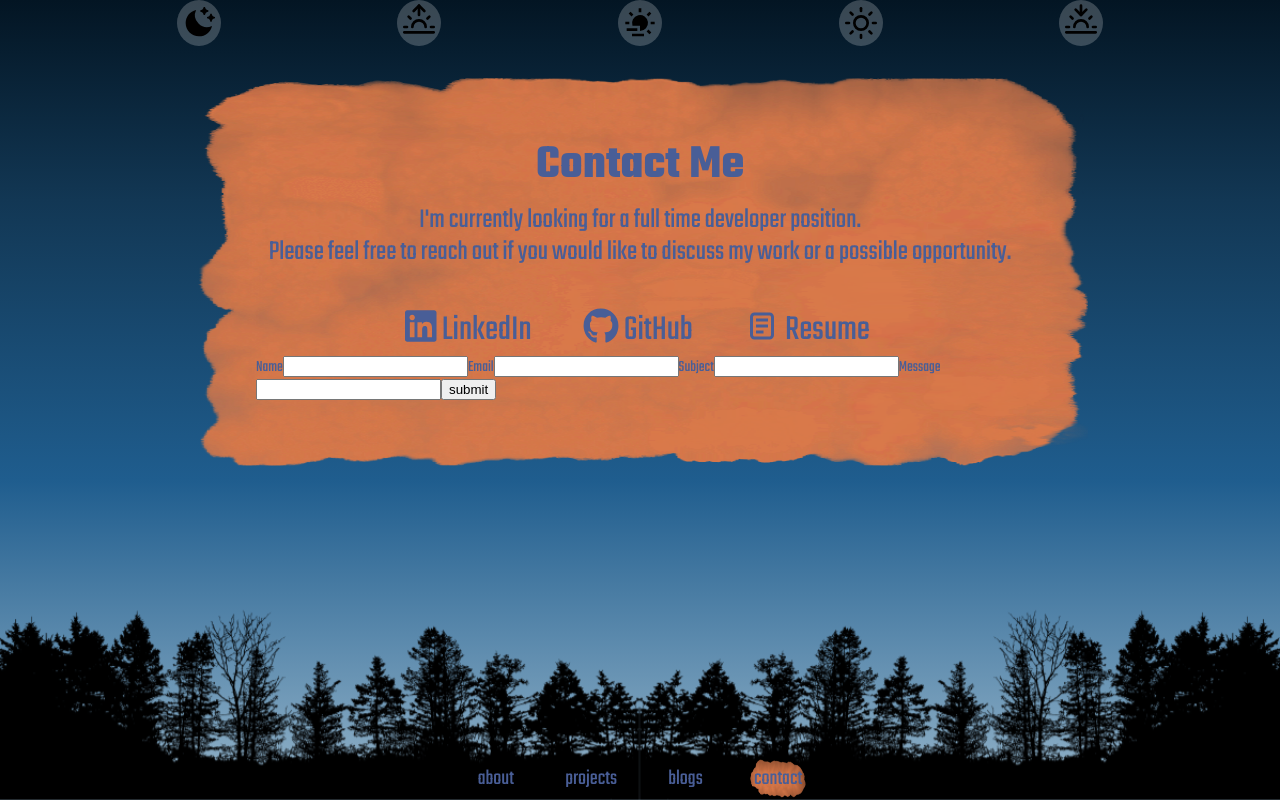
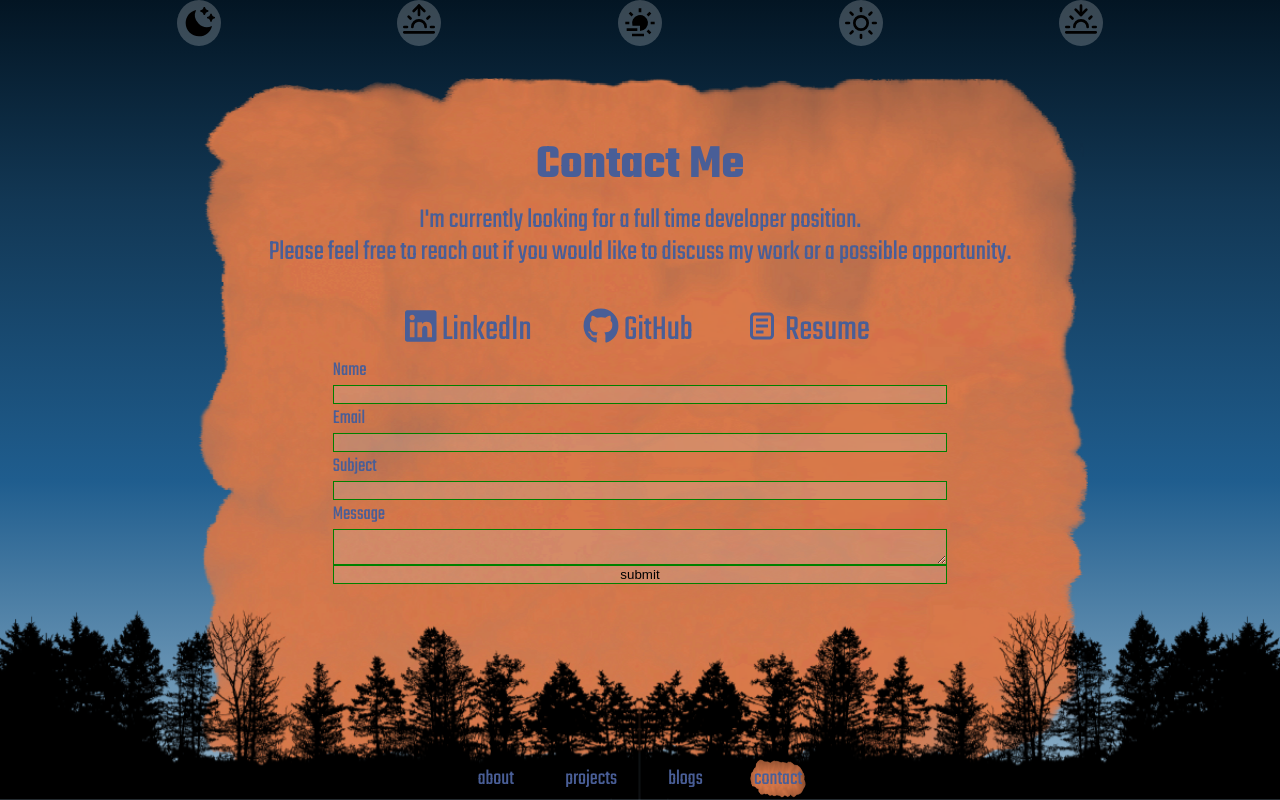
Before and after one commit to moshriguez/personal-portfolio, a React (Create React App) app: page /personal-portfolio/contact in a window 1280 px wide. Built offline with nearby package versions, Linux system fonts and the light colour scheme.

Commit message:
form will not submit if empty; and styling

```diff
--- a/src/App.css
+++ b/src/App.css
@@ -405,6 +405,20 @@ a {
     vertical-align: -0.125em;
 }
 
+form {
+    display: flex;
+    flex-direction: column;
+    font-size: 1.25em;
+    padding-bottom: 6em;
+    width: 80%;
+    margin: auto;
+}
+
+input, textarea {
+    border: 1px solid green;
+    background: rgb(199 198 198 / 23%);
+}
+
 /*** MEDIA QUERIES ***/
 @media (max-width: 1024px) {
     .menu {
--- a/src/components/Form.js
+++ b/src/components/Form.js
@@ -2,9 +2,46 @@ import React, {useState} from "react";
 
 const Form = () => {
     const [contactForm, setContactForm] = useState({name: '', message: '', email: '', subject: ''})
+    const [errors, setErrors] = useState([])
+
+    const handleChange = (e) => {
+        setContactForm({
+            ...contactForm,
+            [e.target.name]: e.target.value
+        })
+    }
 
     const handleSubmit = (e) => {
         e.preventDefault()
+        validateForm()
+    }
+
+    const validateForm = () => {
+        const {name, message, email, subject} = contactForm
+        const newErrors = []
+        if (!name) {
+            newErrors.push('Please enter your name.')
+        }
+        if (!message) {
+            newErrors.push('Please enter a message.')
+        }
+        if (!email) {
+            newErrors.push('Please enter your email.')
+        }
+        if (!subject) {
+            newErrors.push('Please enter a subject.')
+        }
+        if (newErrors.length) {
+            console.log(newErrors)
+            setErrors(newErrors)
+        } else {
+            handleFetch()
+            console.log('no errors')
+        }
+        return !errors.length
+    }
+
+    const handleFetch = () => {
         const {name, message, email, subject} = contactForm
         const emailContent = {
             from_name: name,
@@ -22,22 +59,16 @@ const Form = () => {
         }
         fetch('https://radiant-island-38686.herokuapp.com/', config)
         .then(res => res.json())
-        .then(console.log)
-        resetForm()
+        .then((res) => {
+            console.log(res)
+            resetForm()
+        })
+        .catch(err => setErrors([...errors, err]))
     }
 
     const resetForm = () => {
         setContactForm({name: '', message: '', email: '', subject: ''})
     }
-
-    const handleChange = (e) => {
-        setContactForm({
-            ...contactForm,
-            [e.target.name]: e.target.value
-        })
-    }
-
-
 
     return (
         <form onSubmit={handleSubmit} >
@@ -48,7 +79,7 @@ const Form = () => {
             <label htmlFor="subject">Subject</label>
             <input type="text" name="subject" onChange={handleChange} value={contactForm.subject} />
             <label htmlFor="message">Message</label>
-            <input type="textarea" name="message" onChange={handleChange} value={contactForm.message} />
+            <textarea type="textarea" name="message" onChange={handleChange} value={contactForm.message} />
             <input type="submit" value="submit" />
         </form>
     )
```
